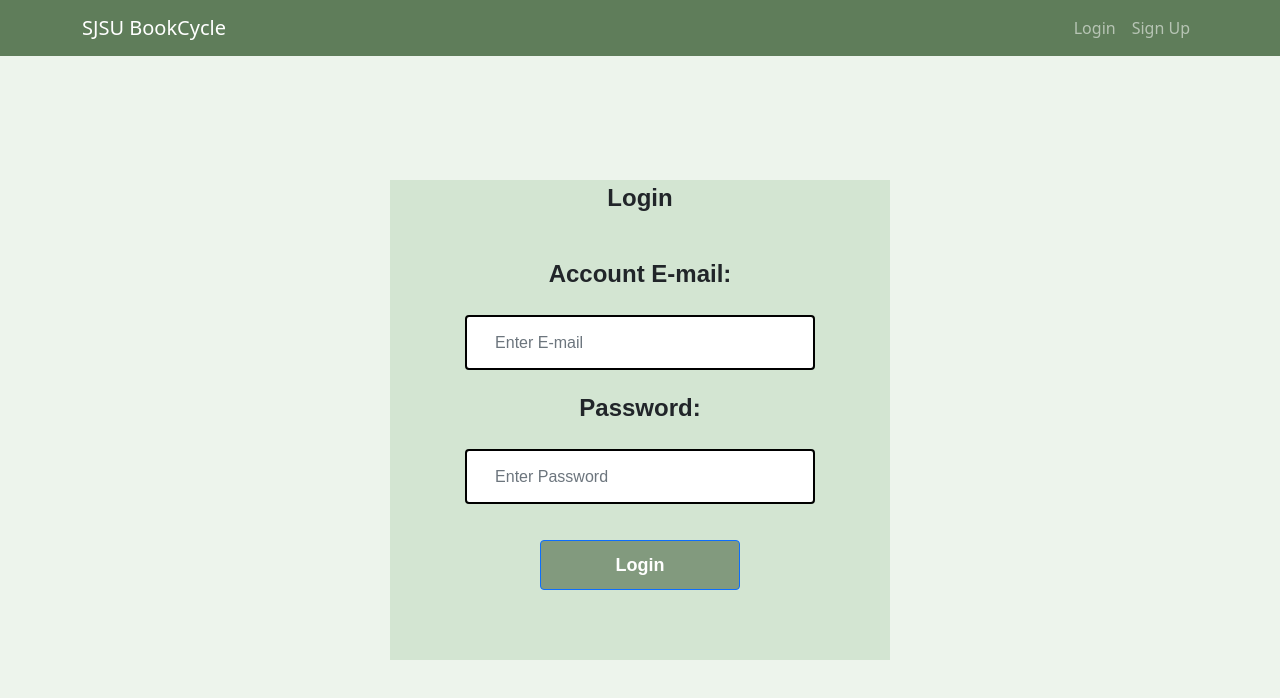
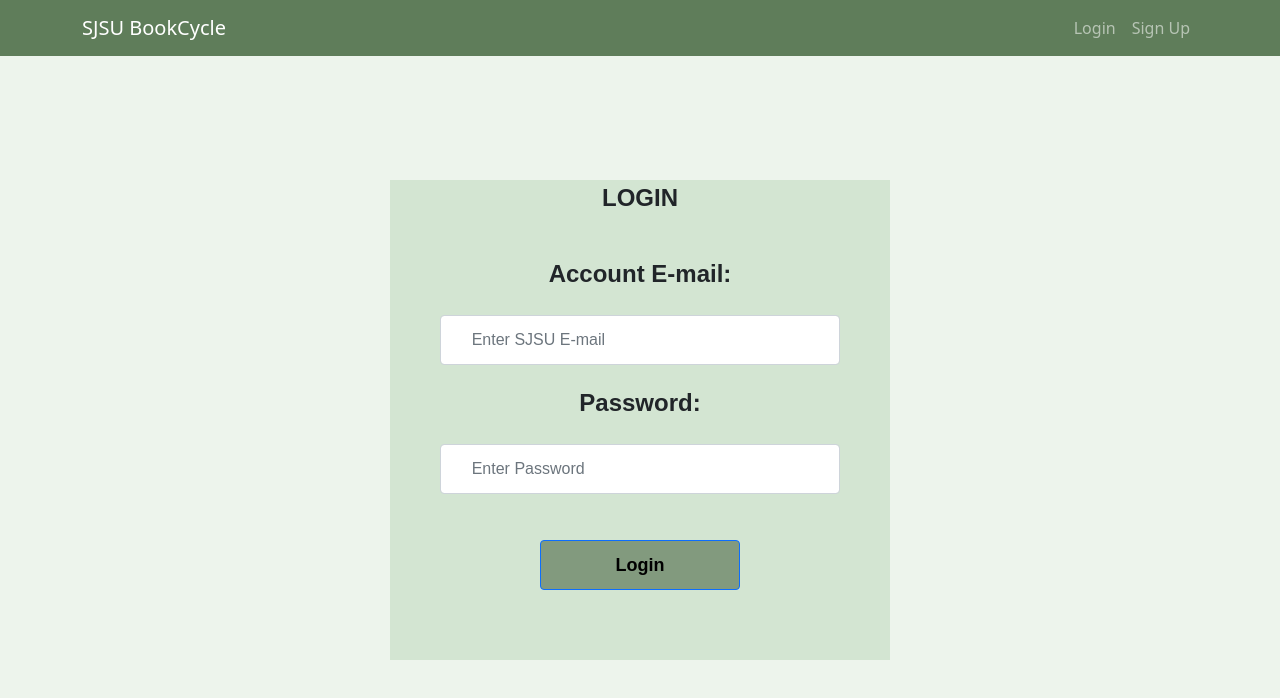
Before and after one commit to Annabel1054/CMPE133Project, a React (Create React App) app in the folder frontend/: page /login in a window 1280 px wide. Shown: the top 698 px of the page. Built offline with nearby package versions, Linux system fonts and the light colour scheme.

Commit message:
Updated login page

```diff
--- a/frontend/src/Components/Login/Login.css
+++ b/frontend/src/Components/Login/Login.css
@@ -4,8 +4,8 @@
 }
 
 .formContainerLogin {
-    width: 70%;
-    margin-left: 15%;
+    width: 80%;
+    margin-left: 10%;
     margin-top: 8%;
 }
 
@@ -27,18 +27,17 @@
 
 .loginbox input {
     width: 100%;
-    height: 55px;
+    height: 50px;
     margin-top: 15px;
     margin-bottom: 20px;
     text-indent: 5%;
-    border: 2px solid #000;
 }
 
 .loginbox Button {
     width: 40%;
     height: 50px;
     background: #829A7E;
-    color: #fff;
+    color: #000;
     font-size: 18px;
     font-weight: bold;
     top: 75%;
--- a/frontend/src/Components/Login/Login.js
+++ b/frontend/src/Components/Login/Login.js
@@ -16,7 +16,7 @@
         <div className="background">
             <NavBar />
             <div className="loginbox">
-                Login
+                LOGIN
                 <Form className='formContainerLogin' onSubmit={onSubmit}>
                     <Form.Group>
                         <Form.Label >
@@ -26,7 +26,7 @@
                             type='text'
                             value={email}
                             onChange={e => setEmail(e.target.value)}
-                            placeholder="Enter E-mail"
+                            placeholder="Enter SJSU E-mail"
                         />
                     </Form.Group>
                     <Form.Group className="input">
```
